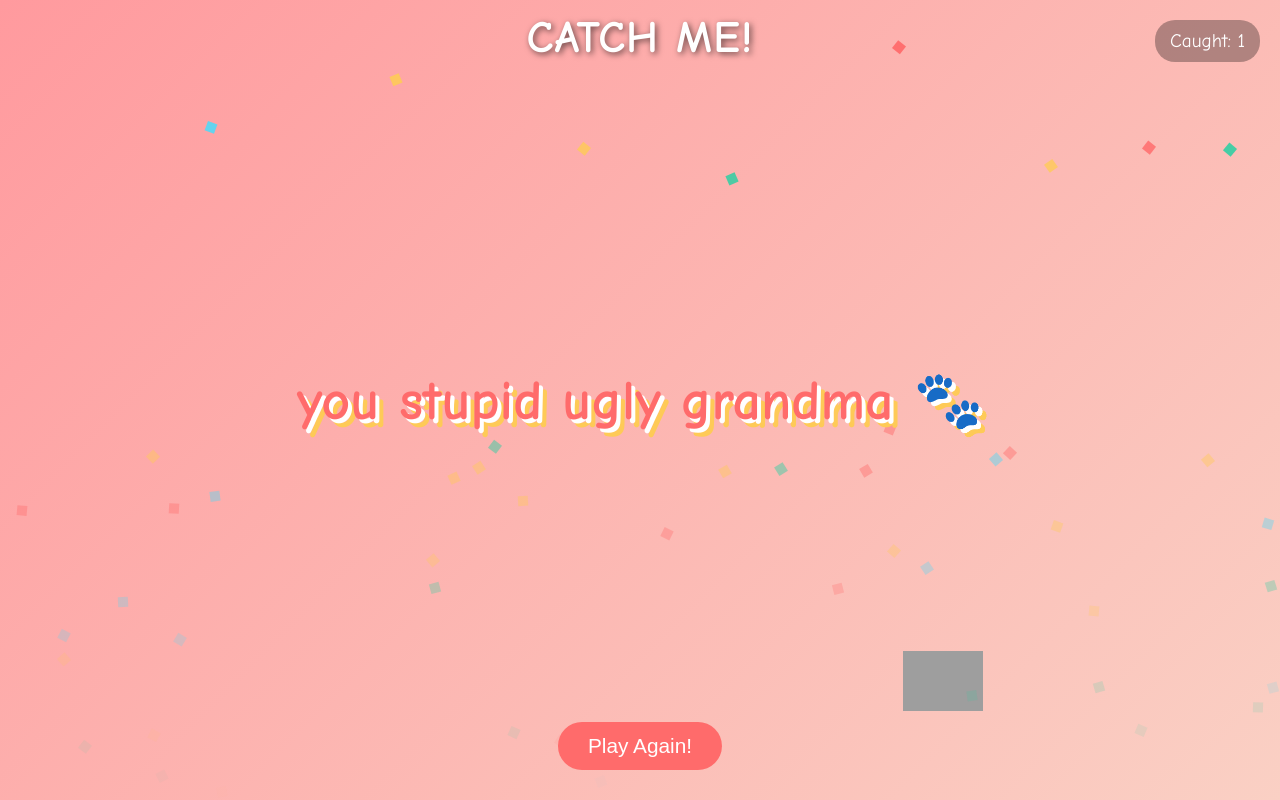
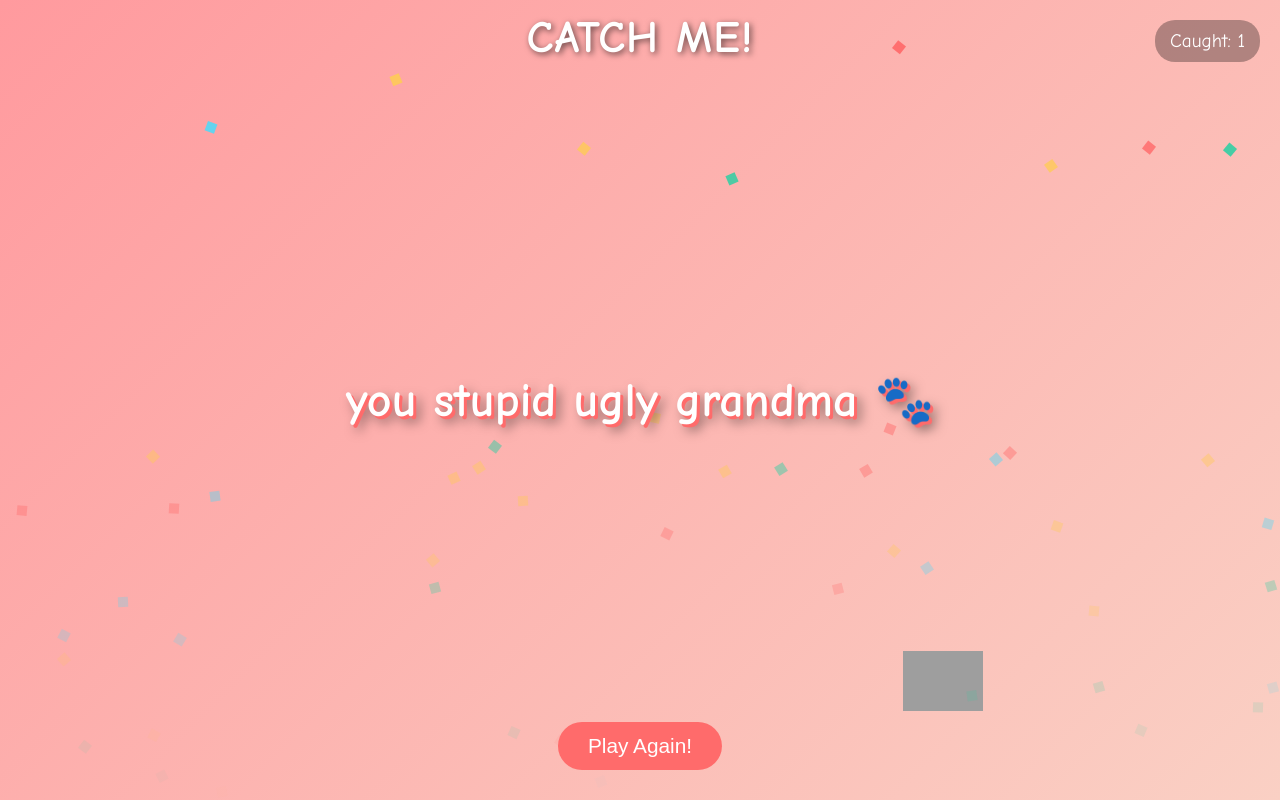
Before and after one commit to NineNine123/surprise, a plain HTML site: page index.html in a window 1280 px wide. Both pictures are taken after a click on the element 922 px from the left and 699 px from the top of the page. Drawn offline with Linux system fonts and the light colour scheme; grey boxes are pictures that could not be loaded.

Commit message:
cat catch game

```diff
--- a/index.html
+++ b/index.html
@@ -36,10 +36,11 @@
         top: 50%;
         left: 50%;
         transform: translate(-50%, -50%);
-        font-size: clamp(1.8rem, 6vw, 3.5rem); /* ✅ fits all screen sizes */
-        font-weight: bold;
-        color: #ff6b6b;
-        text-shadow: 4px 4px 0px #fff, 8px 8px 0px #feca57;
+        font-size: clamp(1.5rem, 6vw, 3rem); /* ✅ fits phone */
+        font-weight: 900;
+        color: #ffffff; /* ✅ clear white */
+        text-shadow: 3px 3px 0px #ff6b6b,
+          /* outline */ 6px 6px 12px rgba(0, 0, 0, 0.5); /* soft shadow */
         opacity: 0;
         pointer-events: none;
         z-index: 100;
```
